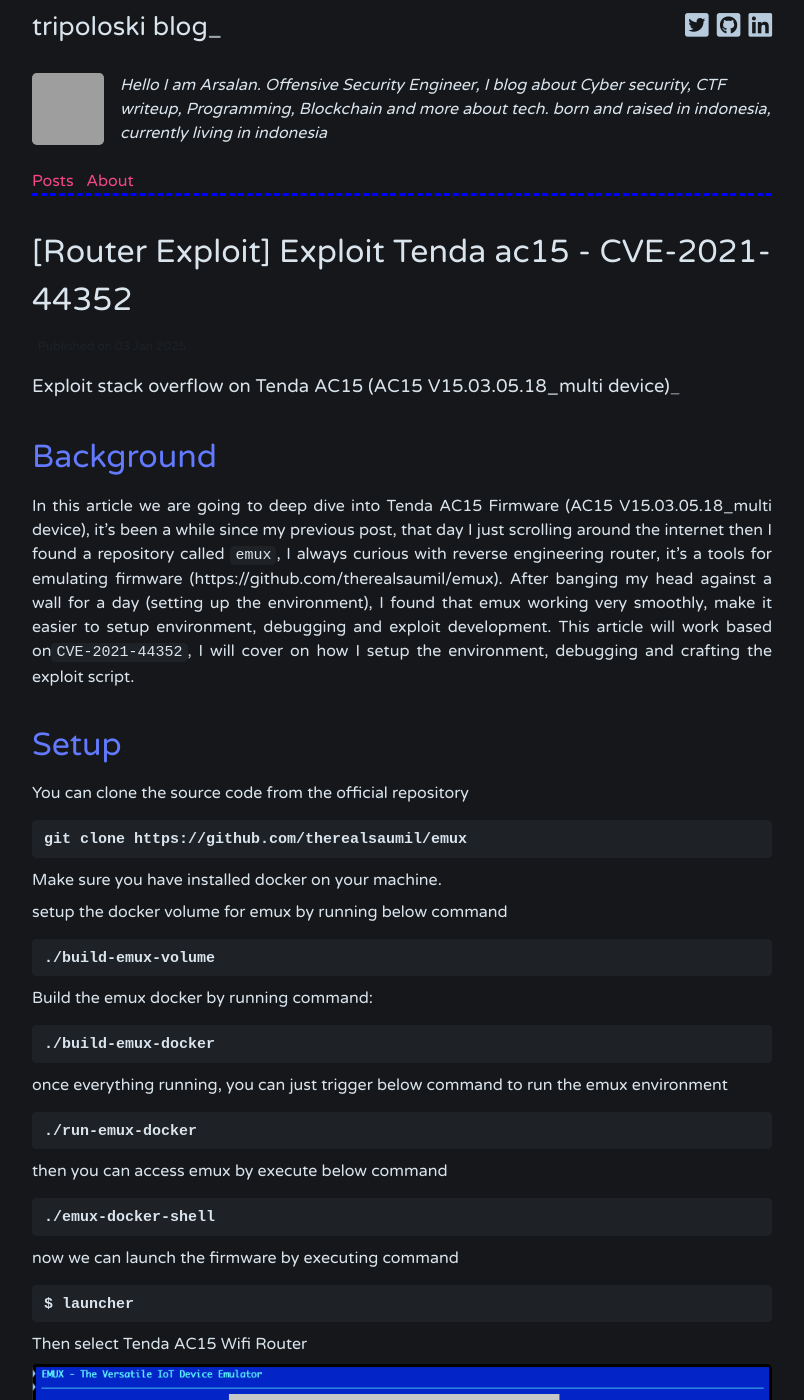
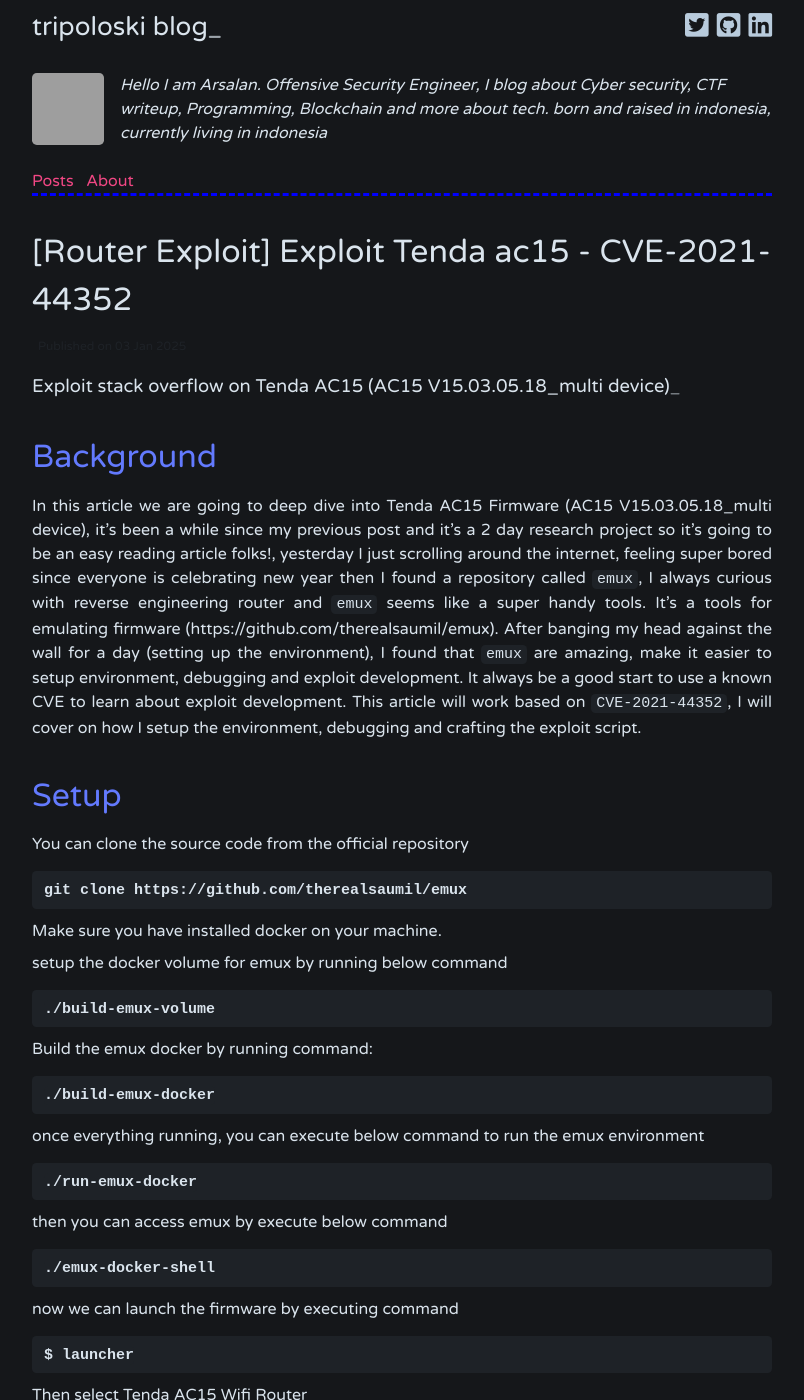
Before and after one commit to tripoloski1337/tripoloski1337.github.io, a Jekyll site: the page built from _posts/2025-01-03-Exploit-Tendac15.md, in a window 1280 px wide and 1400 px high. Shown: the whole window, without its empty margins (238-1042 px from the left). Built offline with Jekyll 4.4.1, drawn with Linux system fonts in a browser that asks for light colours; comment, search, counter and statistics services are not loaded; some of the changed text lies outside the part shown; grey boxes are pictures that could not be loaded.

Commit message:
first fixing words in 2025 ;0

```diff
--- a/_posts/2025-01-03-Exploit-Tendac15.md
+++ b/_posts/2025-01-03-Exploit-Tendac15.md
@@ -9,7 +9,7 @@
 
 # Background
 
-In this article we are going to deep dive into Tenda AC15 Firmware (AC15 V15.03.05.18_multi device), it's been a while since my previous post, that day I just scrolling around the internet then I found a repository called `emux`, I always curious with reverse engineering router, it's a tools for emulating firmware (https://github.com/therealsaumil/emux). After banging my head against a wall for a day (setting up the environment), I found that emux working very smoothly, make it easier to setup environment, debugging and exploit development. This article will work based on`CVE-2021-44352`, I will cover on how I setup the environment, debugging and crafting the exploit script.
+In this article we are going to deep dive into Tenda AC15 Firmware (AC15 V15.03.05.18_multi device), it's been a while since my previous post and it's a 2 day research project so it's going to be an easy reading article folks!, yesterday I just scrolling around the internet, feeling super bored since everyone is celebrating new year then I found a repository called `emux`, I always curious with reverse engineering router and `emux` seems like a super handy tools. It's a tools for emulating firmware (https://github.com/therealsaumil/emux). After banging my head against the wall for a day (setting up the environment), I found that `emux` are amazing, make it easier to setup environment, debugging and exploit development. It always be a good start to use a known CVE to learn about exploit development. This article will work based on `CVE-2021-44352`, I will cover on how I setup the environment, debugging and crafting the exploit script.
 
 # Setup
 
@@ -27,7 +27,7 @@
 
     ./build-emux-docker
 
-once everything running, you can just trigger below command to run the emux environment
+once everything running, you can execute below command to run the emux environment
 
     ./run-emux-docker
 
@@ -90,7 +90,7 @@
 
 <img src="/images/tendac15/ghidra.png" />
 
-Since we are able to identify the function handler inside the `httpd` binary now it's time for debugging. I use the same method as I explain on the Debugging Section, I use `pattern create` to find the right offset. After setting up the break point address at `0x8b2f8` we got segfault.
+Since we are able to identify the function handler inside the `httpd` binary now it's time for debugging. I use the same method as I explain on the Debugging Section, and I use `pattern create` to find the right offset. After setup the break point address at `0x8b2f8` we got segfault.
 
 <img src="/images/tendac15/gdb.png" />
 
```
